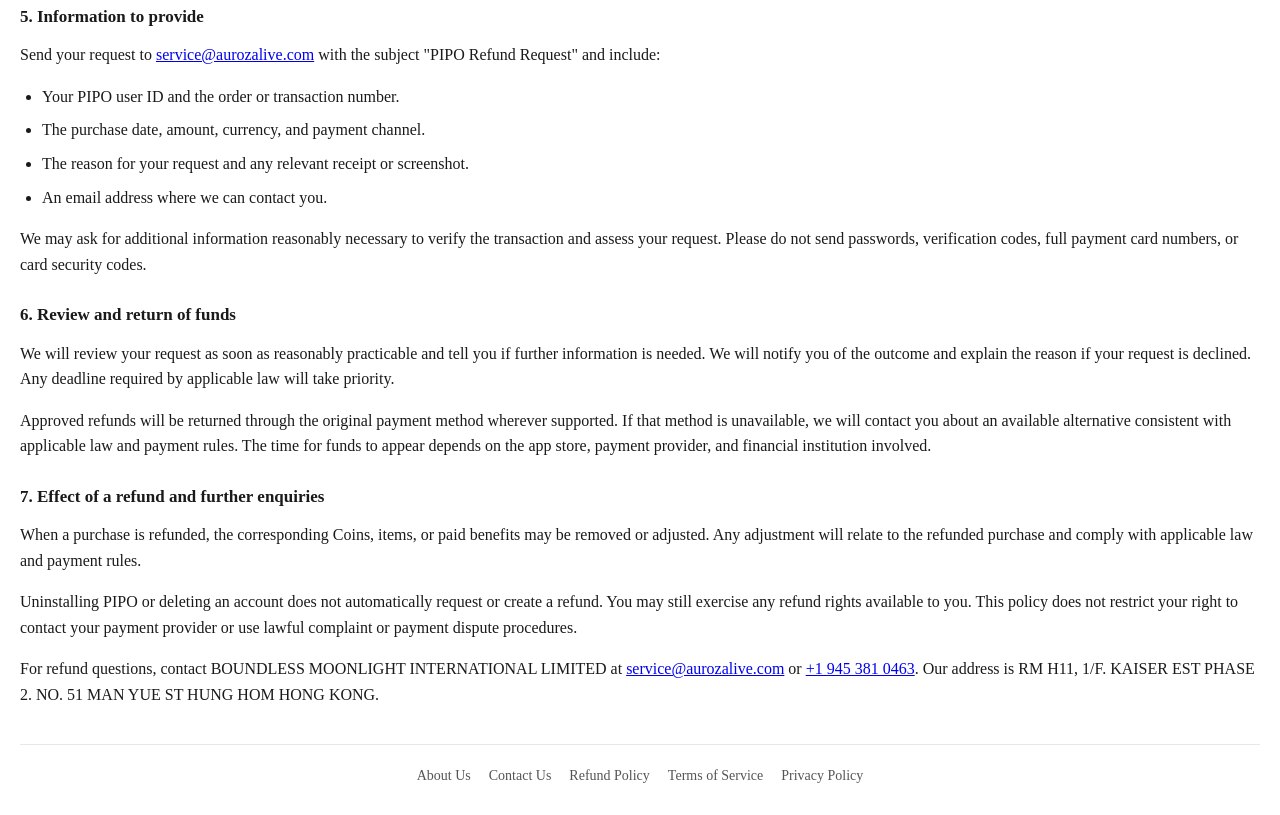
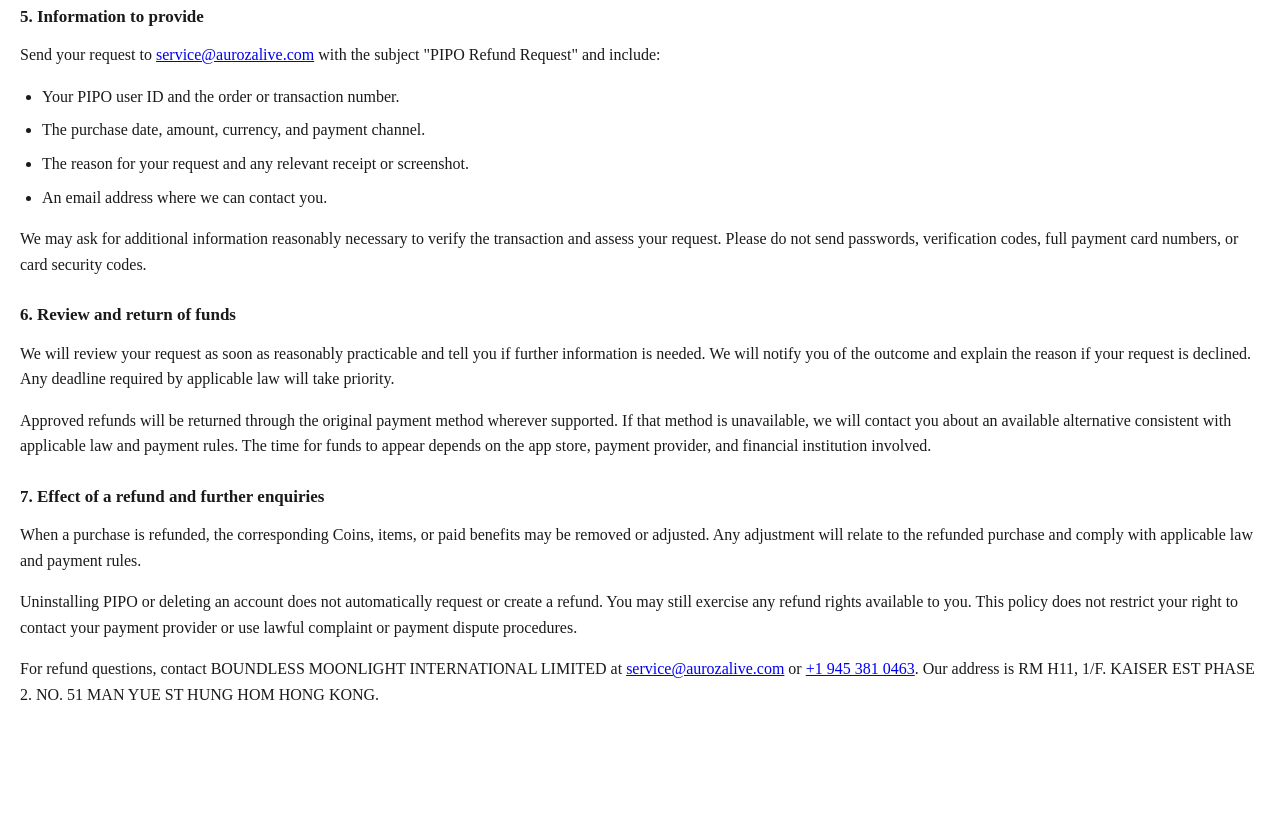
Before and after one commit to rexshan/miaopp, a plain HTML site: page docs/refund-policy/index.html in a window 1280 px wide. Shown: the part 1128-1943 px from the top of the page. After the commit the page ends 1872 px from the top, so only its background shows below. Drawn offline with Linux system fonts and the light colour scheme.

Commit message:
Route header Contact Us to /contact-us/ and drop subpage footers

```diff
--- a/docs/refund-policy/index.html
+++ b/docs/refund-policy/index.html
@@ -132,34 +132,7 @@
       height: 24px;
     }
 
-    .site-links {
-      display: flex;
-      flex-wrap: wrap;
-      justify-content: center;
-      gap: 8px 18px;
-      margin-block-start: 36px;
-      padding-block: 20px 8px;
-      border-block-start: 1px solid #e8e8e8;
-      font-size: 14px;
-    }
-
-    .site-links a {
-      color: #555;
-      text-decoration: none;
-    }
-
-    .site-links a:hover {
-      color: #1a1a1a;
-      text-decoration: underline;
-    }
-@media (max-width: 420px) {
-  .site-links {
-    flex-direction: column;
-    align-items: center;
-    gap: 12px;
-  }
-}
-  </style>
+  </style>  </style>
 </head>
 
 <body>
@@ -291,33 +264,6 @@
       }
     }
   </script>
-  <style>
-    .site-links {
-      display: flex;
-      flex-wrap: wrap;
-      justify-content: center;
-      gap: 8px 18px;
-      margin-block-start: 36px;
-      padding-block: 20px 8px;
-      border-block-start: 1px solid #e8e8e8;
-      font-size: 14px;
-    }
-    .site-links a {
-      color: #555;
-      text-decoration: none;
-    }
-    .site-links a:hover {
-      color: #1a1a1a;
-      text-decoration: underline;
-    }
-  </style>
-  <nav class="site-links">
-    <a href="/about-us/">About Us</a>
-    <a href="/contact-us/">Contact Us</a>
-    <a href="/refund-policy/">Refund Policy</a>
-    <a href="/terms-of-service.html">Terms of Service</a>
-    <a href="/privacy-policy.html">Privacy Policy</a>
-  </nav>
 </body>
 
 </html>
```
Also changed, not shown: docs/about-us/index.html (+0 -35 lines), docs/contact-us/index.html (+0 -34 lines), docs/index.html (+1 -1 lines), docs/privacy-policy.html (+0 -34 lines), docs/terms-of-service.html (+0 -34 lines).
